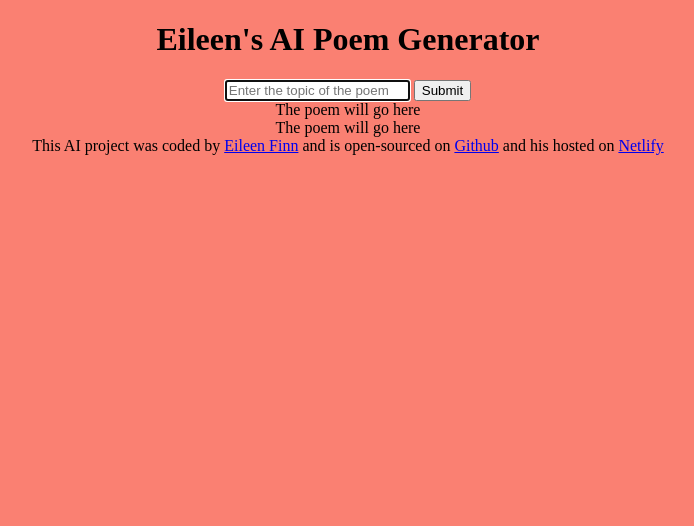
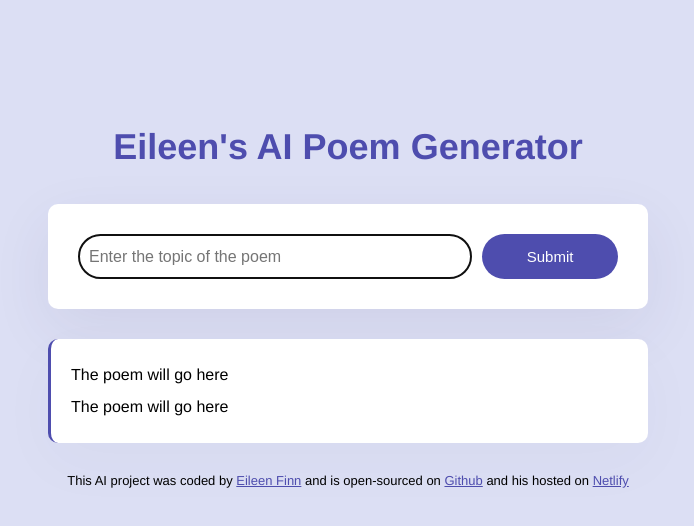
Before and after one commit to swimfinn/poem-generator, a plain HTML site: page index.html in a window 1280 px wide. Shown: the whole page, without its empty margins (292-986 px from the left). Drawn offline with Linux system fonts and the light colour scheme.

Commit message:
added classes to html, styled in css,

```diff
--- a/index.html
+++ b/index.html
@@ -7,22 +7,24 @@
     <title>Eileen's AI Poem Generator</title>
   </head>
   <body>
+    <div class="container">
     <header><h1>Eileen's AI Poem Generator</h1></header>
+    <main>
 
-    <main>
         <form>
             <input type="text"
             placeholder="Enter the topic of the poem"
             autofocus
-            required />
-            <input type="submit" />
+            required
+            autocomplete="off"
+            class="instructions" />
+            <input type="submit" class="submit-button" />
         </form>
-        <div>
+        <div class="poem">
             The poem will go here
         </br>
         The poem will go here
             </div>
-        </div>
     </main>
 
         <footer>This AI project was coded by
@@ -32,5 +34,6 @@
                 <a href="https://poem-generator-by-eileen.netlify.app/"
                 target="_blank">Netlify</a></footer>
                 <script src="src/style.js"></script>
+            </div>
   </body>
 </html>
--- a/src/style.css
+++ b/src/style.css
@@ -1,4 +1,72 @@
 body {
-    background: salmon;
+    background-color: #dcdff4;
+    font-family: Helvetica, Arial, sans-serif;
+}
+
+a {
+    color: #4E4DAE;
+}
+
+
+.container {
+    margin: 120px auto;
+    max-width: 600px;
+}
+
+header {
+    margin-bottom: 30px;
+}
+
+h1 {
+    font-weight: 800;
+    font-size: 36px;
+    line-height: 1.5;
+    color: #4E4DAE;
     text-align: center;
 }
+
+form {
+padding: 30px;
+background-color: white;
+box-shadow: 0px 20px 60px rgba(65, 50 , 100, 0.08);
+border-radius: 10px;
+display: flex;
+margin-bottom: 30px;
+}
+
+.instructions {
+    padding: 10px;
+    border: 1px solid rgba(39, 33, 66, 0.5);
+    width: 80%;
+font-size: 16px;
+border-radius: 50px;
+line-height: 20px;
+color: #4E4DAE;
+}
+
+.submit-button {
+margin-left: 10px;
+background-color: #4E4DAE;
+color: white;
+border: none;
+border-radius: 50px;
+padding: 14px 24px;
+width: 150px;
+font-size: 15px;
+}
+
+.poem {
+    font-size: 16px;
+    background-color: white;
+    padding: 20px;
+    line-height: 2;
+    border-left: 3px solid #4E4DAE;
+    box-shadow: 0px 20px 60px rgba(65, 50, 100, 0.03);
+    border-radius: 10px;
+}
+
+footer {
+    text-align: center;
+    font-size: 13px;
+    margin-top: 30px;
+}
```
